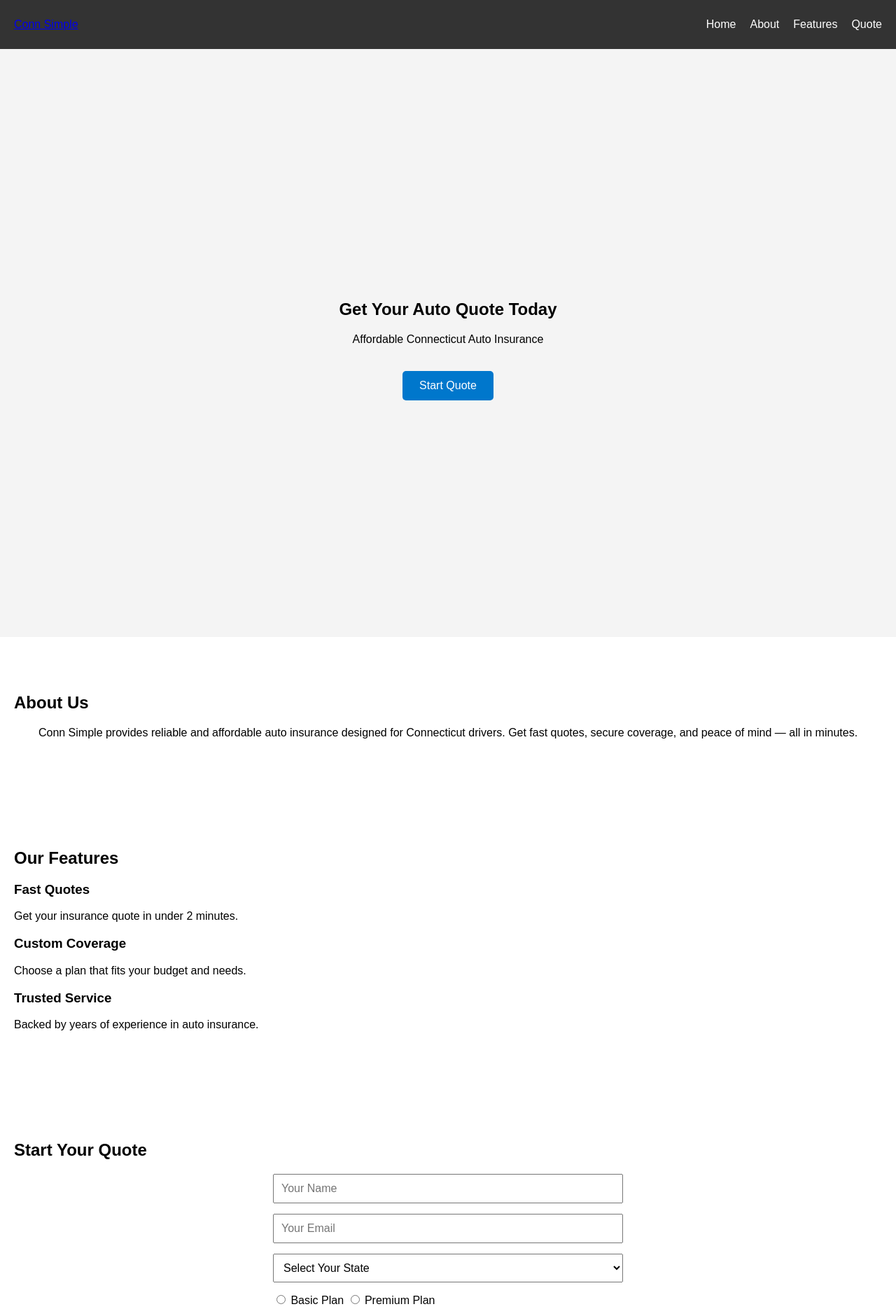
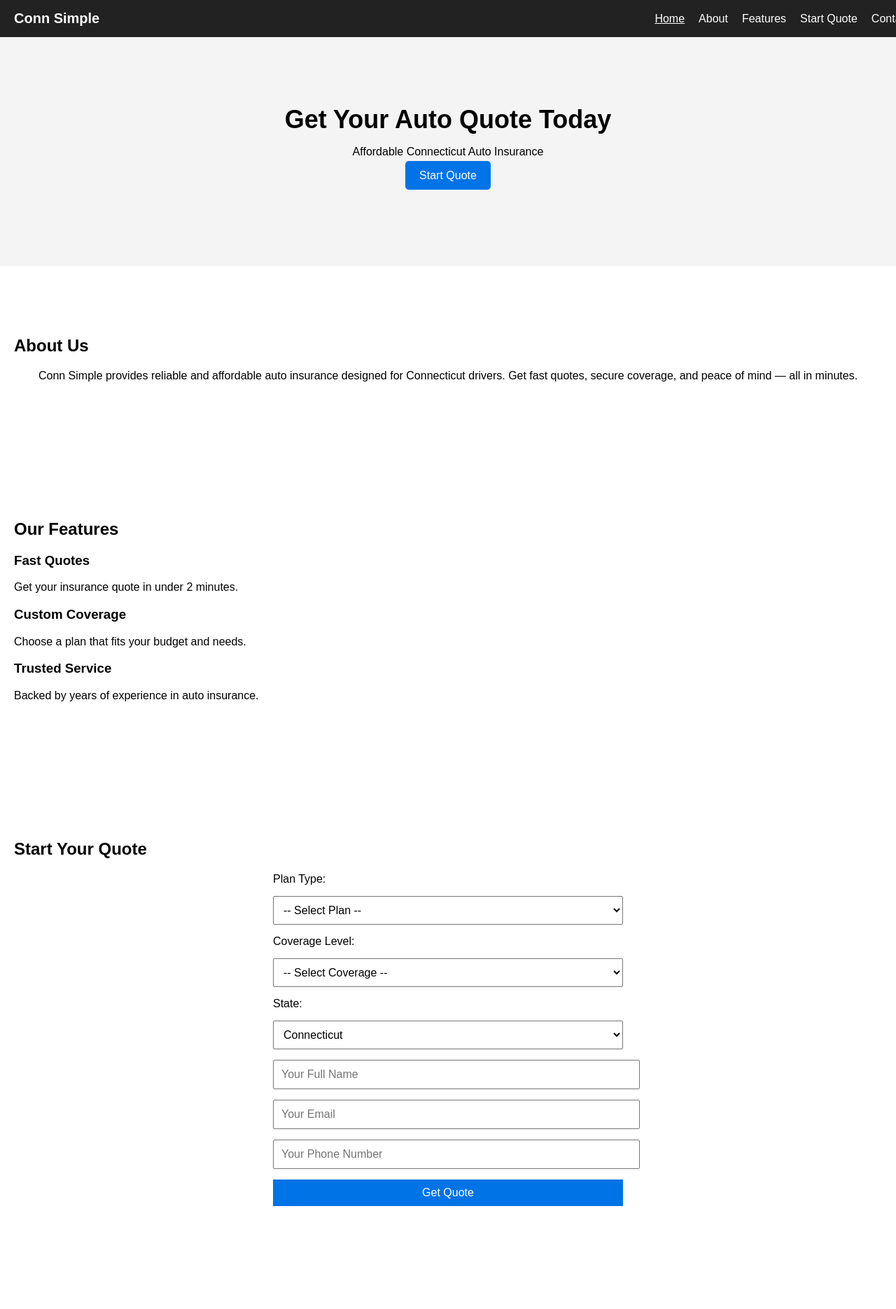
Before and after one commit to connsimple/auto-insurance-site, a plain HTML site: page index.html in a window 1280 px wide. Shown: the top 1870 px of the page at 70% size. Drawn offline with Linux system fonts and the light colour scheme.

Commit message:
Update index.html

```diff
--- a/index.html
+++ b/index.html
@@ -5,68 +5,23 @@
   <meta name="viewport" content="width=device-width, initial-scale=1.0">
   <title>Conn Simple Insurance</title>
   <style>
-    /* all your CSS unchanged */
-    body {
-      font-family: Arial, sans-serif;
-      margin: 0;
-      padding: 0;
-    }
-    header {
-      background: #333;
-      padding: 10px 20px;
-      color: #fff;
-    }
-    nav {
-      display: flex;
-      justify-content: space-between;
-      align-items: center;
-    }
-    .nav-links {
-      list-style: none;
-      display: flex;
-      gap: 20px;
-    }
-    .nav-links a {
-      color: #fff;
-      text-decoration: none;
-    }
-    .hero {
-      height: 90vh;
-      background: #f4f4f4;
-      display: flex;
-      justify-content: center;
-      align-items: center;
-      text-align: center;
-    }
-    .cta-btn {
-      display: inline-block;
-      margin-top: 20px;
-      padding: 12px 24px;
-      background: #0077cc;
-      color: #fff;
-      text-decoration: none;
-      border-radius: 5px;
-    }
-    section {
-      padding: 60px 20px;
-    }
-    form {
-      max-width: 500px;
-      margin: auto;
-      display: flex;
-      flex-direction: column;
-      gap: 15px;
-    }
-    form input, form select, form textarea, form button {
-      padding: 10px;
-      font-size: 16px;
-    }
-    footer {
-      text-align: center;
-      padding: 20px;
-      background: #333;
-      color: #fff;
-    }
+    body { font-family: Arial, sans-serif; margin:0; padding:0; }
+    header { background:#222; color:#fff; padding:15px 20px; position:fixed; width:100%; top:0; z-index:1000; }
+    nav { display:flex; justify-content:space-between; align-items:center; }
+    .logo { color:#fff; text-decoration:none; font-size:20px; font-weight:bold; }
+    .nav-links { list-style:none; display:flex; gap:20px; margin:0; padding:0; }
+    .nav-links a { color:#fff; text-decoration:none; }
+    .nav-links a.active { text-decoration:underline; }
+    section { padding:80px 20px; }
+    .hero { background:#f4f4f4; text-align:center; padding:120px 20px; }
+    .hero h1 { font-size:36px; margin-bottom:10px; }
+    .cta-btn { background:#0073e6; color:#fff; padding:12px 20px; text-decoration:none; border-radius:5px; }
+    form { max-width:500px; margin:0 auto; display:flex; flex-direction:column; gap:15px; }
+    input, select, textarea, button { padding:10px; font-size:16px; width:100%; }
+    button { background:#0073e6; color:#fff; border:none; cursor:pointer; }
+    button:hover { background:#005bb5; }
+    .quote-result { margin-top:20px; padding:15px; border:1px solid #ddd; display:none; text-align:center; }
+    footer { background:#222; color:#fff; text-align:center; padding:20px; }
   </style>
 </head>
 <body>
@@ -77,7 +32,8 @@
         <li><a href="#home" class="active">Home</a></li>
         <li><a href="#about">About</a></li>
         <li><a href="#features">Features</a></li>
-        <li><a href="#contact">Quote</a></li>
+        <li><a href="#quote">Start Quote</a></li>
+        <li><a href="#contact">Contact</a></li>
       </ul>
     </nav>
   </header>
@@ -87,8 +43,7 @@
     <div class="hero-content">
       <h1>Get Your Auto Quote Today</h1>
       <p>Affordable Connecticut Auto Insurance</p>
-      <!-- FIXED: now scrolls to the actual quote form -->
-      <a href="#quoteForm" class="cta-btn">Start Quote</a>
+      <a href="#quote" class="cta-btn">Start Quote</a>
     </div>
   </section>
 
@@ -118,24 +73,51 @@
   </section>
 
   <!-- QUOTE FORM -->
-  <section id="contact" class="contact">
+  <section id="quote">
     <h2>Start Your Quote</h2>
     <form id="quoteForm">
-      <input type="text" id="name" placeholder="Your Name" required>
-      <input type="email" id="email" placeholder="Your Email" required>
-
-      <select id="state" required>
-        <option value="">Select Your State</option>
-        <option value="CT">Connecticut</option>
-        <!-- Add more states if needed -->
+      <label>Plan Type:</label>
+      <select id="plan" required>
+        <option value="">-- Select Plan --</option>
+        <option value="6">6 Month</option>
+        <option value="12">12 Month</option>
       </select>
 
-      <div>
-        <label><input type="radio" name="plan" value="basic" required> Basic Plan</label>
-        <label><input type="radio" name="plan" value="premium"> Premium Plan</label>
-      </div>
+      <label>Coverage Level:</label>
+      <select id="coverage" required>
+        <option value="">-- Select Coverage --</option>
+        <option value="basic">Basic</option>
+        <option value="standard">Standard</option>
+        <option value="premium">Premium</option>
+      </select>
+
+      <label>State:</label>
+      <select id="state" required>
+        <option value="CT">Connecticut</option>
+      </select>
+
+      <input type="text" id="name" placeholder="Your Full Name" required>
+      <input type="email" id="email" placeholder="Your Email" required>
+      <input type="tel" id="phone" placeholder="Your Phone Number" required>
 
       <button type="submit">Get Quote</button>
+    </form>
+
+    <div class="quote-result" id="quoteResult">
+      <h3>Your Quote:</h3>
+      <p id="quoteDetails"></p>
+      <button id="proceedBtn">Proceed to Payment</button>
+    </div>
+  </section>
+
+  <!-- CONTACT -->
+  <section id="contact" class="contact">
+    <h2>Contact Us</h2>
+    <form>
+      <input type="text" placeholder="Your Name" required>
+      <input type="email" placeholder="Your Email" required>
+      <textarea rows="5" placeholder="Your Message"></textarea>
+      <button type="submit">Send</button>
     </form>
   </section>
 
@@ -148,7 +130,6 @@
     // highlight active nav link on scroll
     const sections = document.querySelectorAll("section");
     const navLinks = document.querySelectorAll(".nav-links a");
-
     window.addEventListener("scroll", () => {
       let current = "";
       sections.forEach(section => {
@@ -157,7 +138,6 @@
           current = section.getAttribute("id");
         }
       });
-
       navLinks.forEach(link => {
         link.classList.remove("active");
         if (link.getAttribute("href") === "#" + current) {
@@ -165,9 +145,27 @@
         }
       });
     });
+
+    // quote calculation
+    document.getElementById("quoteForm").addEventListener("submit", function(e) {
+      e.preventDefault();
+      const plan = document.getElementById("plan").value;
+      const coverage = document.getElementById("coverage").value;
+
+      let basePrice = 500; // base 6 month basic
+      if (plan === "12") basePrice *= 1.8; // 20% discount for 12 months
+      if (coverage === "standard") basePrice *= 1.5;
+      if (coverage === "premium") basePrice *= 2;
+
+      document.getElementById("quoteDetails").innerText =
+        `Plan: ${plan} months | Coverage: ${coverage} | Estimated Price: $${basePrice.toFixed(2)}`;
+      document.getElementById("quoteResult").style.display = "block";
+    });
+
+    // proceed button
+    document.getElementById("proceedBtn").addEventListener("click", function() {
+      alert("Payment integration will be enabled in Phase 3.");
+    });
   </script>
-
-  <!-- Attach the engine -->
-  <script src="engine.js"></script>
 </body>
 </html>
```
